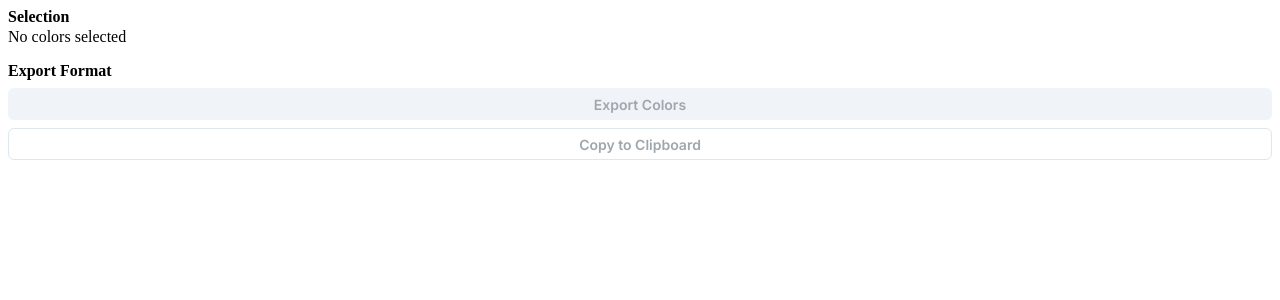
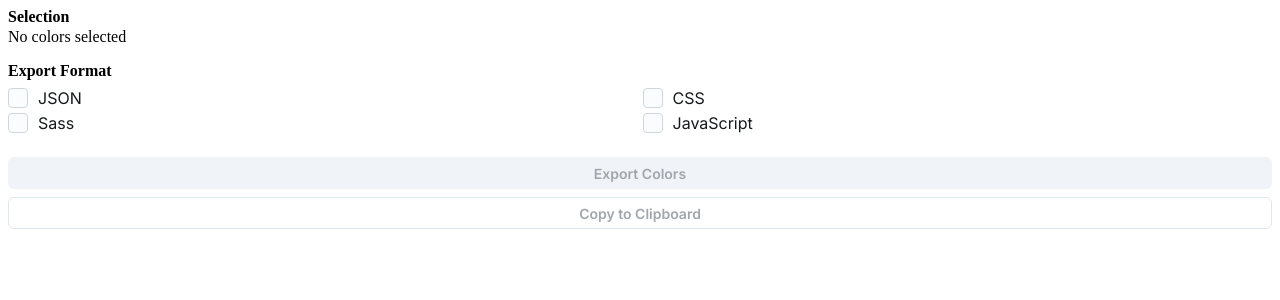
Before and after one commit to jsakas/figma-plugin-color-import-export, a React app: page / in a window 1280 px wide. Shown: the top 300 px of the page. Built offline with nearby package versions, Linux system fonts and the light colour scheme.

Commit message:
chore: pretty import paths with tsconfig paths plugin

```diff
--- a/package.json
+++ b/package.json
@@ -29,6 +29,7 @@
 		"react-dev-utils": "^12.0.1",
 		"style-loader": "^3.3.1",
 		"ts-loader": "^9.3.1",
+		"tsconfig-paths-webpack-plugin": "^4.0.0",
 		"typescript": "^4.7.4",
 		"url-loader": "^4.1.1",
 		"webpack": "^5.74.0",
--- a/src/app/components/App.tsx
+++ b/src/app/components/App.tsx
@@ -1,12 +1,7 @@
-import React, { useMemo } from 'react';
-import { Paint as PaintComponent, solidPaintToColor } from './Paint';
+import React from 'react';
 import { CssVarsProvider, extendTheme } from '@mui/joy/styles';
 
-import { useSelectedPaintStyles } from '../hooks/useSelectedPaintStyles';
-import { isSolidPaint } from '../../utils/guards';
-import Button from '@mui/joy/Button';
-import Typography from '@mui/joy/Typography';
-import Box from '@mui/joy/Box';
+import { ExportScreen } from 'app/screens/ExportScreen/ExportScreen';
 
 const theme = extendTheme({
   fontFamily: {
@@ -14,83 +9,10 @@ const theme = extendTheme({
   },
 });
 
-function download(text, name, type) {
-  const a = document.createElement('a');
-  const file = new Blob([text], { type: type });
-  a.href = URL.createObjectURL(file);
-  a.download = name;
-
-  a.click();
-}
-
 function App() {
-  const selectedPaintStyles = useSelectedPaintStyles();
-
-  const hasSelected = useMemo(() => selectedPaintStyles?.length > 0, [selectedPaintStyles?.length]);
-
-  const styleObject = useMemo(() => {
-    return selectedPaintStyles.reduce((acc, style) => {
-      const ps = style.paints[0];
-
-      if (isSolidPaint(ps)) {
-        acc[style.name] = solidPaintToColor(ps).toString();
-      }
-
-      return acc;
-    }, {});
-  }, [selectedPaintStyles]);
-
   return (
     <CssVarsProvider theme={theme}>
-      <Box width="100%" height="100%">
-        <Box sx={{ marginBottom: 2 }}>
-          <Typography level="body1" component="h1" fontWeight="semibold" marginBottom="2">
-            Selection
-          </Typography>
-
-          {hasSelected ? (
-            <Box display="grid" gridTemplateColumns="repeat(auto-fill, 25px)" gap="5px">
-              {selectedPaintStyles.map((style) => {
-                return <PaintComponent paint={style.paints[0]} />;
-              })}
-            </Box>
-          ) : (
-            <Typography level="body3">No colors selected</Typography>
-          )}
-        </Box>
-        <Box sx={{ marginBottom: 2 }}>
-          <Typography level="body1" component="h1" fontWeight="semibold">
-            Export Format
-          </Typography>
-          <Button
-            sx={{ marginTop: 1 }}
-            disabled={!hasSelected}
-            variant="solid"
-            fullWidth
-            size="sm"
-            onClick={() => {
-              download(JSON.stringify(styleObject, null, 2), 'colors.json', 'application/json');
-            }}
-          >
-            Export Colors
-          </Button>
-          <Button
-            sx={{ marginTop: 1 }}
-            disabled={!hasSelected}
-            variant="outlined"
-            fullWidth
-            size="sm"
-            onClick={() => {
-              navigator.clipboard
-                .writeText(JSON.stringify(styleObject, null, 2))
-                .then(console.log)
-                .catch(console.error);
-            }}
-          >
-            Copy to Clipboard
-          </Button>
-        </Box>
-      </Box>
+      <ExportScreen />
     </CssVarsProvider>
   );
 }
--- a/src/app/components/Paint/Paint.tsx
+++ b/src/app/components/Paint/Paint.tsx
@@ -1,6 +1,6 @@
 import React from 'react';
 import Color from 'color';
-import { isSolidPaint } from '../../../utils/guards';
+import { isSolidPaint } from 'utils/guards';
 
 type PaintComponentProps = {
   paint: Paint;
--- a/src/app/hooks/useSelectedPaintStyles.ts
+++ b/src/app/hooks/useSelectedPaintStyles.ts
@@ -1,5 +1,5 @@
 import { useState, useEffect } from 'react';
-import { ParentMessage, MessageTypes } from '../../types/messages';
+import { ParentMessage, MessageTypes } from 'declarations/messages';
 
 export function useSelectedPaintStyles(): PaintStyle[] {
   const [selectedPaintStyles, setSelectedPaintStyles] = useState<PaintStyle[]>([]);
--- /dev/null
+++ b/src/app/screens/ExportScreen/ExportScreen.tsx
@@ -0,0 +1,103 @@
+import React, { useMemo } from 'react';
+import { Paint as PaintComponent, solidPaintToColor } from 'app/components/Paint';
+import { useTheme } from '@mui/joy/styles';
+
+import { useSelectedPaintStyles } from 'app/hooks/useSelectedPaintStyles';
+import { isSolidPaint } from 'utils/guards';
+import Button from '@mui/joy/Button';
+import Typography from '@mui/joy/Typography';
+import Box from '@mui/joy/Box';
+import Checkbox from '@mui/joy/Checkbox';
+
+function download(text, name, type) {
+  const a = document.createElement('a');
+  const file = new Blob([text], { type: type });
+  a.href = URL.createObjectURL(file);
+  a.download = name;
+
+  a.click();
+}
+
+export function ExportScreen() {
+  const theme = useTheme();
+
+  const selectedPaintStyles = useSelectedPaintStyles();
+
+  const hasSelected = useMemo(() => selectedPaintStyles?.length > 0, [selectedPaintStyles?.length]);
+
+  const styleObject = useMemo(() => {
+    return selectedPaintStyles.reduce((acc, style) => {
+      const ps = style.paints[0];
+
+      if (isSolidPaint(ps)) {
+        acc[style.name] = solidPaintToColor(ps).toString();
+      }
+
+      return acc;
+    }, {});
+  }, [selectedPaintStyles]);
+
+  return (
+    <Box width="100%" height="100%">
+      <Box sx={{ marginBottom: 2 }}>
+        <Typography level="body1" component="h1" fontWeight="semibold" marginBottom="2">
+          Selection
+        </Typography>
+
+        {hasSelected ? (
+          <Box display="grid" gridTemplateColumns="repeat(auto-fill, 25px)" gap="5px">
+            {selectedPaintStyles.map((style) => {
+              return <PaintComponent key={style.id} paint={style.paints[0]} />;
+            })}
+          </Box>
+        ) : (
+          <Typography level="body3">No colors selected</Typography>
+        )}
+      </Box>
+
+      <Typography level="body1" component="h1" fontWeight="semibold">
+        Export Format
+      </Typography>
+
+      <Box
+        display="grid"
+        gridTemplateColumns="1fr 1fr"
+        gap="5px"
+        marginTop={theme.spacing(1)}
+        marginBottom={theme.spacing(2)}
+      >
+        <Checkbox label="JSON" />
+        <Checkbox label="CSS" />
+        <Checkbox label="Sass" />
+        <Checkbox label="JavaScript" />
+      </Box>
+
+      <Box sx={{ marginBottom: 2 }}>
+        <Button
+          sx={{ marginTop: 1 }}
+          disabled={!hasSelected}
+          variant="solid"
+          fullWidth
+          size="sm"
+          onClick={() => {
+            download(JSON.stringify(styleObject, null, 2), 'colors.json', 'application/json');
+          }}
+        >
+          Export Colors
+        </Button>
+        <Button
+          sx={{ marginTop: 1 }}
+          disabled={!hasSelected}
+          variant="outlined"
+          fullWidth
+          size="sm"
+          onClick={() => {
+            navigator.clipboard.writeText(JSON.stringify(styleObject, null, 2)).then(console.log).catch(console.error);
+          }}
+        >
+          Copy to Clipboard
+        </Button>
+      </Box>
+    </Box>
+  );
+}
--- /dev/null
+++ b/src/app/screens/ExportScreen/index.ts
@@ -0,0 +1 @@
+export * from './ExportScreen';
--- a/src/plugin/controller.ts
+++ b/src/plugin/controller.ts
@@ -1,5 +1,5 @@
-import { MessageTypes, SetSelectedPaintStylesMessage } from '../types/messages';
-import { isRectangleNode } from '../utils/guards';
+import { MessageTypes, SetSelectedPaintStylesMessage } from 'declarations/messages';
+import { isRectangleNode } from 'utils/guards';
 
 figma.showUI(__html__, {
   width: 400,
--- a/tsconfig.json
+++ b/tsconfig.json
@@ -1,5 +1,6 @@
 {
   "compilerOptions": {
+    "baseUrl": "src",
     "target": "es6",
     "outDir": "dist",
     "jsx": "react",
--- a/webpack.config.js
+++ b/webpack.config.js
@@ -1,5 +1,7 @@
 const HtmlWebpackPlugin = require('html-webpack-plugin')
 const InlineChunkHtmlPlugin = require('react-dev-utils/InlineChunkHtmlPlugin')
+const TsconfigPathsPlugin = require('tsconfig-paths-webpack-plugin');
+
 const path = require('path')
 
 module.exports = (env, argv) => ({
@@ -20,6 +22,10 @@ module.exports = (env, argv) => ({
   },
 
   resolve: {
+    plugins: [
+      new TsconfigPathsPlugin(),
+    ],
+
     extensions: ['.tsx', '.ts', '.jsx', '.js'],
 
     alias: {
```
Also changed, not shown: src/declarations/messages.ts (renamed from src/types/messages.ts), 1 other file (tests, documents, lock files or other folders).
